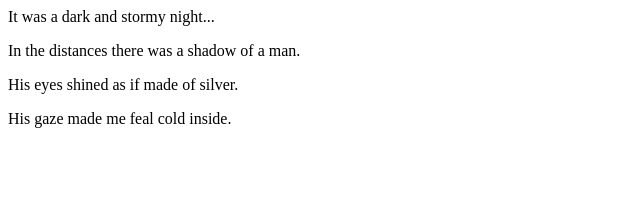
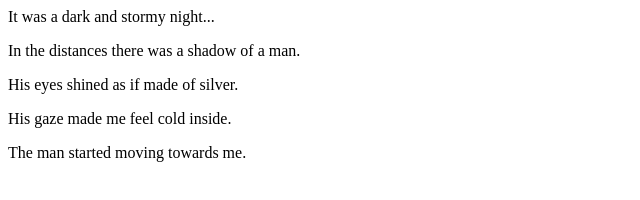
Before and after one commit to theTimRidenour/fireside-story, a plain HTML site: page index.html in a window 1280 px wide. Shown: the whole page, without its empty margins (0-640 px from the left). Drawn offline with Linux system fonts and the light colour scheme.

Commit message:
added another line

```diff
--- a/index.html
+++ b/index.html
@@ -3,6 +3,7 @@
     <p>It was a dark and stormy night...</p>
     <p>In the distances there was a shadow of a man.</p>
     <p>His eyes shined as if made of silver.</p>
-    <p>His gaze made me feal cold inside.</p>
+    <p>His gaze made me feel cold inside.</p>
+    <p>The man started moving towards me.</p>
   </body>
 </html>
```
